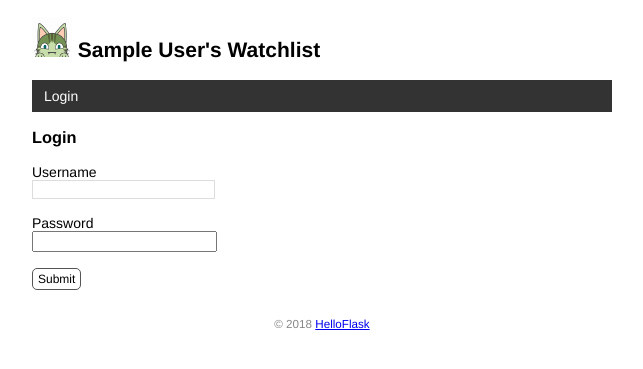
After one commit to daodaoshi/Flask, a Flask app: page /login in a window 1280 px wide. The commit adds this page. Shown: the top 369 px of the page, without its empty margins (318-961 px from the left). Run offline with Flask 2, Linux system fonts and the light colour scheme; tables that the repository leaves empty hold one stand-in row (values such as "Sample post").

Commit message:
add userlogin

```diff
--- a/app.py
+++ b/app.py
@@ -4,6 +4,8 @@ import sys
 import click
 from flask import Flask, render_template, request, flash, redirect, url_for
 from flask_sqlalchemy import SQLAlchemy
+from werkzeug.security import generate_password_hash, check_password_hash
+from flask_login import LoginManager, UserMixin, login_user, login_required, logout_user, current_user
 
 WIN = sys.platform.startswith('win')
 if WIN:
@@ -17,11 +19,20 @@ app.config["SECRET_KEY"] = 'dev'
 app.config["SQLALCHEMY_TRACK_MODIFICATIONS"] = False  # 关闭对模型修改的监控
 # 在扩展类实例化前加载配置
 db = SQLAlchemy(app)
+login_manager = LoginManager(app)
+login_manager.login_view = 'login'
 
+class User(db.Model, UserMixin):
+    id = db.Column(db.Integer, primary_key=True)
+    name = db.Column(db.String(20))
+    username = db.Column(db.String(20))  # 用户名
+    password_hash = db.Column(db.String(128))  # 密码散列值
 
-class User(db.Model):  # 表名将会是 user（自动生成，小写处理）
-    id = db.Column(db.Integer, primary_key=True)  # 主键
-    name = db.Column(db.String(20))  # 名字
+    def set_password(self, password):  # 用来设置密码的方法，接受密码作为参数
+        self.password_hash = generate_password_hash(password)  # 将生成的密码保持到对应字段
+
+    def validate_password(self, password):  # 用于验证密码的方法，接受密码作为参数
+        return check_password_hash(self.password_hash, password)  # 返回布尔值
 
 
 class Movie(db.Model):  # 表名将会是 movie
@@ -33,6 +44,8 @@ class Movie(db.Model):  # 表名将会是 movie
 @app.route('/', methods=['GET', 'POST'])
 def index():
     if request.method == 'POST':
+        if not current_user.is_authenticated:  # 如果当前用户未认证
+            return redirect(url_for('index'))  # 重定向到主页
         # 获取表单数据
         title = request.form.get('title')
         year = request.form.get('year')
@@ -50,11 +63,10 @@ def index():
     movies = Movie.query.all()
     return render_template('index.html', movies=movies)
 
-    movies = Movie.query.all()
-    return render_template('index.html', movies=movies)
 
 
 @app.route('/movie/edit/<int:movie_id>', methods=['GET', 'POST'])
+@login_required
 def edit(movie_id):
     movie = Movie.query.get_or_404(movie_id)
 
@@ -93,12 +105,69 @@ def edit(movie_id):
     #     return 'Test page'
 
 @app.route('/movie/delete/<int:movie_id>', methods=['POST'])  # 限定只接受 POST 请求
+@login_required
 def delete(movie_id):
     movie = Movie.query.get_or_404(movie_id)  # 获取电影记录
     db.session.delete(movie)  # 删除对应的记录
     db.session.commit()  # 提交数据库会话
     flash('Item deleted.')
     return redirect(url_for('index'))  # 重定向回主页
+
+@login_manager.user_loader
+def load_user(user_id):  # 创建用户加载回调函数，接受用户 ID 作为参数
+    user = User.query.get(int(user_id))  # 用 ID 作为 User 模型的主键查询对应的用户
+    return user  # 返回用户对象
+
+@app.route('/login', methods=['GET', 'POST'])
+def login():
+    if request.method == 'POST':
+        username = request.form['username']
+        password = request.form['password']
+
+        if not username or not password:
+            flash('Invalid input.')
+            return redirect(url_for('login'))
+
+        user = User.query.first()
+        # 验证用户名和密码是否一致
+        if username == user.username and user.validate_password(password):
+            login_user(user)  # 登入用户
+            flash('Login success.')
+            return redirect(url_for('index'))  # 重定向到主页
+
+        flash('Invalid username or password.')  # 如果验证失败，显示错误消息
+        return redirect(url_for('login'))  # 重定向回登录页面
+
+    return render_template('login.html')
+
+@app.route('/logout')
+@login_required  # 用于视图保护，后面会详细介绍
+def logout():
+    logout_user()  # 登出用户
+    flash('Goodbye.')
+    return redirect(url_for('index'))  # 重定向回首页
+
+
+@app.route('/settings', methods=['GET', 'POST'])
+@login_required
+def settings():
+    if request.method == 'POST':
+        name = request.form['name']
+
+        if not name or len(name) > 20:
+            flash('Invalid input.')
+            return redirect(url_for('settings'))
+
+        current_user.name = name
+        # current_user 会返回当前登录用户的数据库记录对象
+        # 等同于下面的用法
+        # user = User.query.first()
+        # user.name = name
+        db.session.commit()
+        flash('Settings updated.')
+        return redirect(url_for('index'))
+
+    return render_template('settings.html')
 
 @app.errorhandler(404)
 def page_not_found(e):
@@ -111,6 +180,7 @@ def page_not_found(e):
 def inject_user():  # 函数名可以随意修改
     user = User.query.first()
     return dict(user=user)  # 需要返回字典，等同于return {'user': user}
+
 
 
 @app.cli.command()
@@ -141,3 +211,33 @@ def forge():
 
     db.session.commit()
     click.echo('Done.')
+
+@app.cli.command()  # 注册为命令
+@click.option('--drop', is_flag=True, help='Create after drop.')  # 设置选项
+def initdb(drop):
+    """Initialize the database."""
+    if drop:  # 判断是否输入了选项
+        db.drop_all()
+    db.create_all()
+    click.echo('Initialized database.')  # 输出提示信息
+
+@app.cli.command()
+@click.option('--username', prompt=True, help='The username used to login.')
+@click.option('--password', prompt=True, hide_input=True, confirmation_prompt=True, help='The password used to login.')
+def admin(username, password):
+    """Create user."""
+    db.create_all()
+
+    user = User.query.first()
+    if user is not None:
+        click.echo('Updating user...')
+        user.username = username
+        user.set_password(password)  # 设置密码
+    else:
+        click.echo('Creating user...')
+        user = User(username=username, name='Admin')
+        user.set_password(password)  # 设置密码
+        db.session.add(user)
+
+    db.session.commit()  # 提交数据库会话
+    click.echo('Done.')
--- a/templates/base.html
+++ b/templates/base.html
@@ -20,7 +20,12 @@
 </h2>
 <nav>
     <ul>
-            <li><a href="{{ url_for('index') }}">Home</a></li>
+        {% if current_user.is_authenticated %}
+        <li><a href="{{ url_for('settings') }}">Settings</a></li>
+        <li><a href="{{ url_for('logout') }}">Logout</a></li>
+        {% else %}
+        <li><a href="{{ url_for('login') }}">Login</a></li>
+        {% endif %}
     </ul>
 </nav>
 {% block content %}{% endblock %}
--- /dev/null
+++ b/templates/login.html
@@ -0,0 +1,13 @@
+{% extends 'base.html' %}
+
+{% block content %}
+<h3>Login</h3>
+<form method="post">
+    Username<br>
+    <input type="text" name="username" required><br><br>
+    Password<br>
+    <!-- 密码输入框的 type 属性使用 password，会将输入值显示为圆点 -->
+    <input type="password" name="password" required><br><br>
+    <input class="btn" type="submit" name="submit" value="Submit">
+</form>
+{% endblock %}
```
Also changed, not shown: templates/index.html (+11 -5 lines), templates/settings.html (added, +9 -0 lines). Lines whose indentation alone changed are shown as unchanged.
